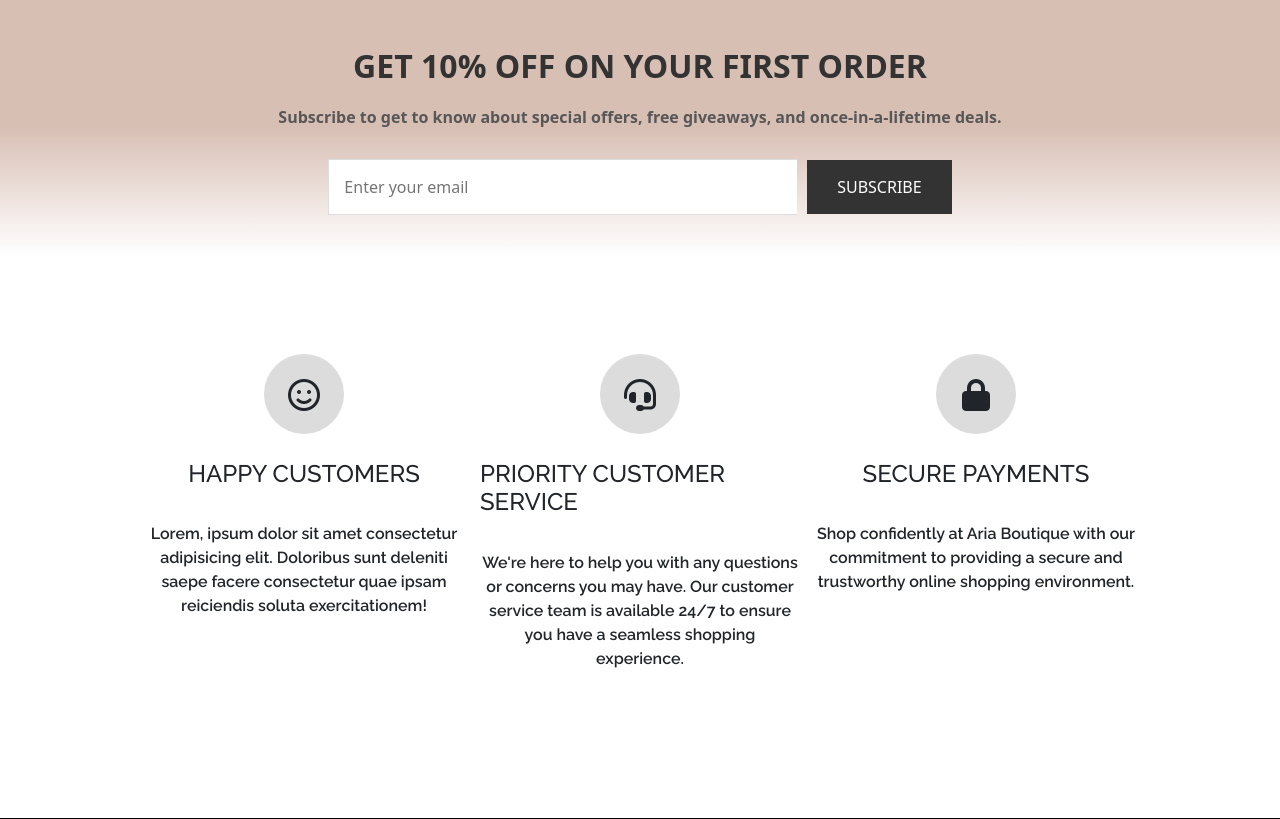
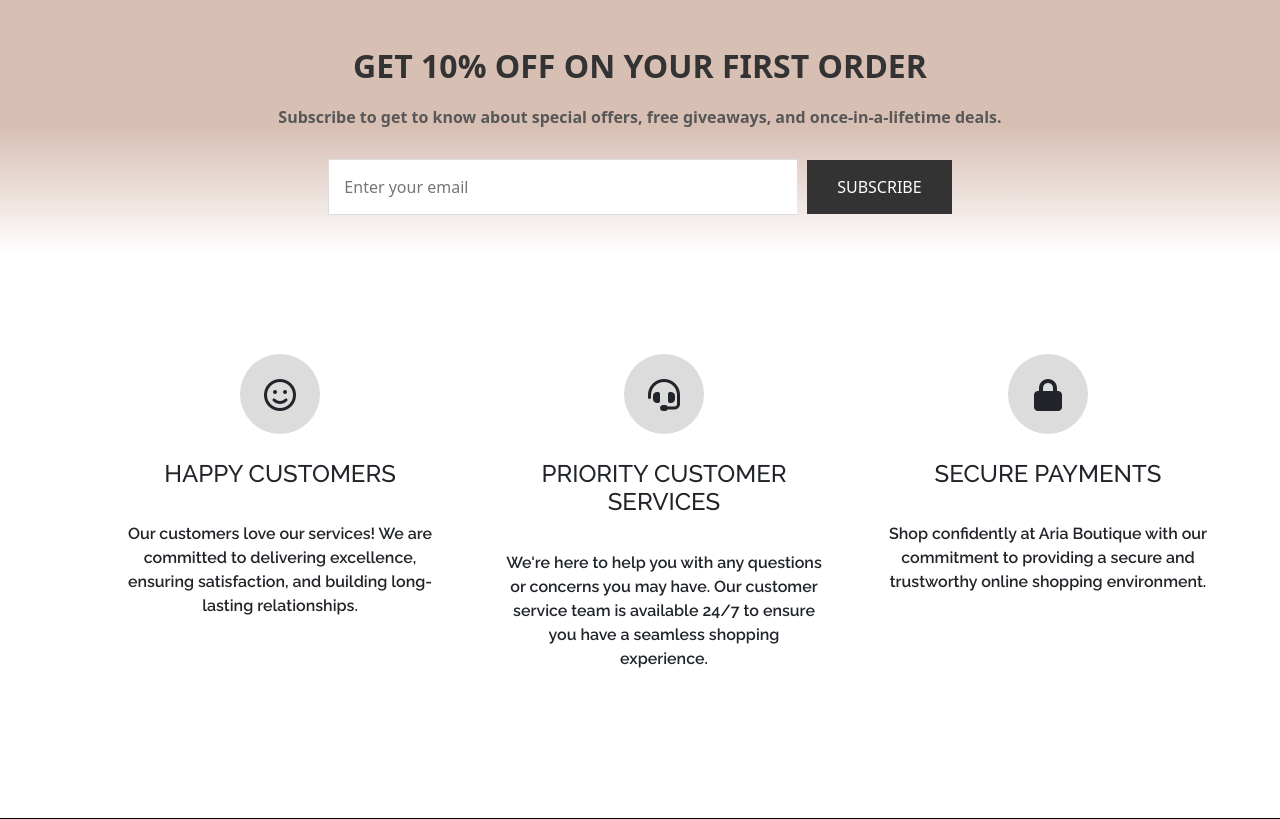
Before and after one commit to shifxa/aria-boutique-website, a PHP site: page / in a window 1280 px wide. Shown: the part 3596-4415 px from the top of the page. Run offline with PHP 8.4, Linux system fonts and the light colour scheme; some libraries are stand-ins or nearby versions.

Commit message:
content updated

```diff
--- a/index.html
+++ b/index.html
@@ -271,27 +271,24 @@
 
     <!-- INFO section CODE STARTS HERE -->
     <div class="info-wrapper">
-        <div class="info-div">
+        <div class="info-div info-div1">
             <div class="info-div-icon">
                 <i class="fa-regular fa-face-smile nav-search-icon"></i>
             </div>
             <h4>HAPPY CUSTOMERS</h4>
-            <p>
-                Lorem, ipsum dolor sit amet consectetur adipisicing elit. Doloribus sunt deleniti saepe facere
-                consectetur quae ipsam reiciendis soluta exercitationem!
-            </p>
+            <p> Our customers love our services! We are committed to delivering excellence, ensuring satisfaction, and building long-lasting relationships.</p>
         </div>
-        <div class="info-div">
+        <div class="info-div info-div2">
             <div class="info-div-icon">
                 <i class="fa-solid fa-headset nav-search-icon"></i>
             </div>
-            <h4>PRIORITY CUSTOMER SERVICE</h4>
+            <h4>PRIORITY CUSTOMER SERVICES</h4>
             <p>
                 We're here to help you with any questions or concerns you may have. Our customer service team
                 is available 24/7 to ensure you have a seamless shopping experience.
             </p>
         </div>
-        <div class="info-div">
+        <div class="info-div info-div3">
             <div class="info-div-icon">
                 <i class="fa-solid fa-lock nav-search-icon"></i>
             </div>
--- a/indexstyle.css
+++ b/indexstyle.css
@@ -636,6 +636,7 @@ a.nav-link {
   text-align: left;
   margin-top: 1rem;
   gap: 1.6rem;
+  margin-left: 3rem;
 }
 
 .info-div-icon {
@@ -655,6 +656,11 @@ a.nav-link {
 .info-div > p {
   text-align: center;
 }
+
+.info-div > h4 {
+  text-align: center;
+}
+
 
 @media (max-width: 768px) {
   .info-div {
```
